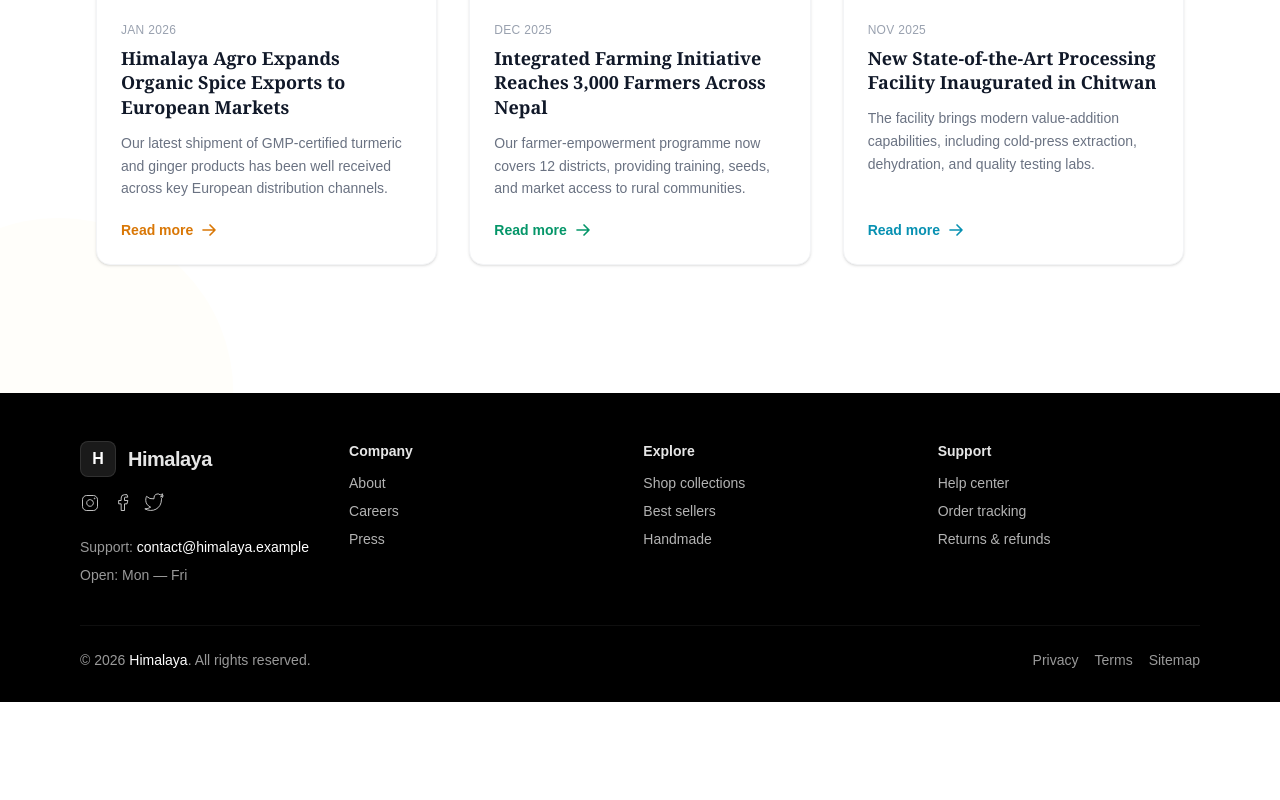
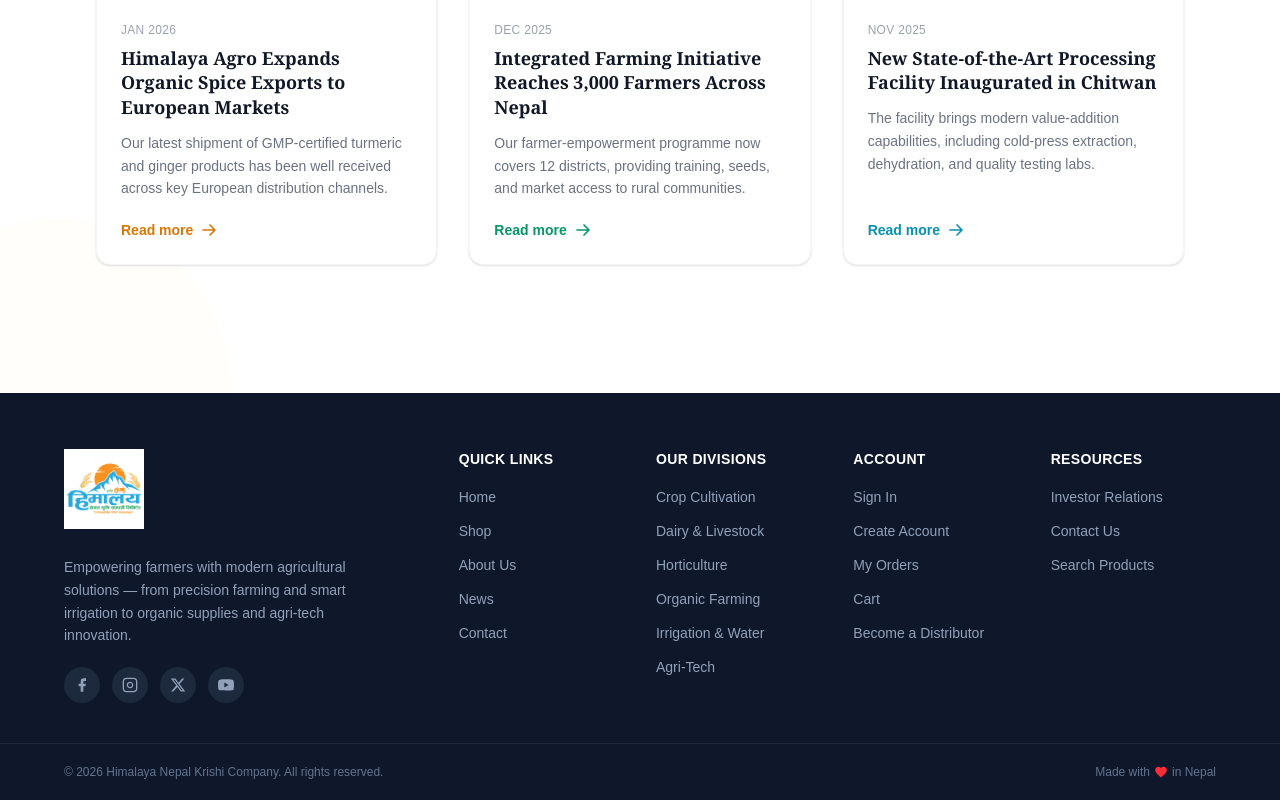
Before and after one commit to BishowDevkota/himalayan-agro, a Next.js app: page / in a window 1280 px wide. Shown: the part 6203-7003 px from the top of the page. Before the commit the page ends 6905 px from the top, so only its background shows below. Built offline with nearby package versions, Linux system fonts and the light colour scheme; no server answers; the database is empty.

Commit message:
footer changed

```diff
--- a/app/components/ContactForm.tsx
+++ b/app/components/ContactForm.tsx
@@ -72,8 +72,10 @@ export default function ContactForm() {
 
         <div className="bg-white rounded-3xl md:rounded-l-none md:rounded-r-3xl shadow-2xl shadow-gray-200/60 p-8 sm:p-10 lg:p-12 text-slate-900 relative">
           <div className="max-w-xl mx-auto">
-            <div className="md:hidden mb-8">
-              <p className="text-xs font-semibold uppercase tracking-widest text-gray-300">Himalaya</p>
+            <div className="md:hidden mb-8 -mx-8 -mt-8 sm:-mx-10 sm:-mt-10 rounded-t-3xl bg-[#0f2a4a] px-6 py-8 text-center">
+              <p className="text-xs font-semibold uppercase tracking-widest text-white/40 mb-3">Himalaya Agro</p>
+              <h2 className="text-2xl font-extrabold text-white leading-tight">Let&apos;s talk</h2>
+              <p className="mt-2 text-sm text-white/70 max-w-xs mx-auto">Share your needs and our team will reach out within 24 hours.</p>
             </div>
 
             <div className="mb-8">
--- a/app/components/DistributorSignupClient.tsx
+++ b/app/components/DistributorSignupClient.tsx
@@ -210,14 +210,16 @@ export default function DistributorSignupClient({ from }: { from?: string }) {
           className="bg-white rounded-3xl lg:rounded-l-none lg:rounded-r-3xl shadow-2xl shadow-gray-200/60 p-8 sm:p-10 xl:p-12 text-slate-900 relative"
         >
           <div className="max-w-lg mx-auto">
-            {/* Mobile brand */}
+            {/* Mobile brand header */}
             <motion.div
               initial={{ opacity: 0 }}
               animate={{ opacity: 1 }}
               transition={{ delay: 0.1, duration: 0.4 }}
-              className="lg:hidden mb-8"
+              className="lg:hidden mb-8 -mx-8 -mt-8 sm:-mx-10 sm:-mt-10 xl:-mx-12 xl:-mt-12 rounded-t-3xl bg-[#0f2a4a] px-6 py-8 text-center"
             >
-              <p className="text-xs font-semibold uppercase tracking-widest text-gray-300">Himalaya</p>
+              <p className="text-xs font-semibold uppercase tracking-widest text-white/40 mb-3">Himalaya Agro</p>
+              <h2 className="text-2xl font-extrabold text-white leading-tight">Open your store</h2>
+              <p className="mt-2 text-sm text-white/70 max-w-xs mx-auto">Submit your distributor application. Our team will review and activate your store.</p>
             </motion.div>
 
             <motion.div variants={itemVariants} className="mb-8">
--- a/app/components/Footer.tsx
+++ b/app/components/Footer.tsx
@@ -3,74 +3,113 @@
 import React from "react";
 import Link from "next/link";
 
+const footerLinks = [
+  {
+    title: "Quick Links",
+    links: [
+      { label: "Home", href: "/" },
+      { label: "Shop", href: "/shop" },
+      { label: "About Us", href: "/about" },
+      { label: "News", href: "/news" },
+      { label: "Contact", href: "/contact" },
+    ],
+  },
+  {
+    title: "Our Divisions",
+    links: [
+      { label: "Crop Cultivation", href: "/company/crop-cultivation" },
+      { label: "Dairy & Livestock", href: "/company/dairy-livestock" },
+      { label: "Horticulture", href: "/company/horticulture" },
+      { label: "Organic Farming", href: "/company/organic-farming" },
+      { label: "Irrigation & Water", href: "/company/irrigation-water" },
+      { label: "Agri-Tech", href: "/company/agri-tech" },
+    ],
+  },
+  {
+    title: "Account",
+    links: [
+      { label: "Sign In", href: "/login" },
+      { label: "Create Account", href: "/register" },
+      { label: "My Orders", href: "/my-orders" },
+      { label: "Cart", href: "/cart" },
+      { label: "Become a Distributor", href: "/register/distributor" },
+    ],
+  },
+  {
+    title: "Resources",
+    links: [
+      { label: "Investor Relations", href: "/investor" },
+      { label: "Contact Us", href: "/contact" },
+      { label: "Search Products", href: "/search" },
+    ],
+  },
+];
+
 export default function Footer() {
   return (
-    <footer className="bg-black text-white/90 pt-12 pb-8 px-6 md:px-12 lg:px-20">
-      <div className="max-w-7xl mx-auto">
-        <div className="flex flex-col md:flex-row md:items-start md:justify-between gap-10">
-
-          {/* Brand (no mission paragraph) */}
-          <div className="md:max-w-sm">
-            <Link href="/" className="flex items-center gap-3 mb-4" aria-label="Himalaya home">
-              <div className="w-9 h-9 bg-white/10 border border-white/10 rounded-lg flex items-center justify-center text-white font-semibold">H</div>
-              <span className="text-xl font-semibold tracking-tight">Himalaya</span>
+    <footer className="bg-slate-900 text-slate-300">
+      <div className="max-w-7xl mx-auto px-6 md:px-10 lg:px-16 pt-14 pb-10">
+        <div className="grid grid-cols-1 md:grid-cols-2 lg:grid-cols-12 gap-10 lg:gap-8">
+          {/* Brand column */}
+          <div className="lg:col-span-4">
+            <Link href="/" className="inline-block mb-5" aria-label="Himalaya home">
+              <img
+                src="/logo.jpeg"
+                alt="Himalaya Nepal Krishi"
+                className="h-16 sm:h-20 w-auto object-contain"
+                onError={(e: React.SyntheticEvent<HTMLImageElement>) => {
+                  e.currentTarget.onerror = null;
+                  e.currentTarget.src = "/wide-logo.jpeg";
+                }}
+              />
             </Link>
-
-            <div className="mt-2 flex items-center gap-3">
-              <a aria-label="Instagram" href="#" className="text-white opacity-90 hover:opacity-100 transition-opacity">
-                <svg className="w-5 h-5" viewBox="0 0 24 24" fill="none" stroke="currentColor"><rect x="3" y="3" width="18" height="18" rx="5" ry="5"/><path d="M16 11.37A4 4 0 1 1 12.63 8 4 4 0 0 1 16 11.37z"/><circle cx="17.5" cy="6.5" r="0.5"/></svg>
+            <p className="text-sm leading-relaxed text-slate-400 max-w-xs">
+              Empowering farmers with modern agricultural solutions — from precision farming and smart irrigation to organic supplies and agri-tech innovation.
+            </p>
+            <div className="mt-5 flex items-center gap-3">
+              <a aria-label="Facebook" href="#" className="w-9 h-9 rounded-full bg-slate-800 hover:bg-cyan-600 flex items-center justify-center text-slate-400 hover:text-white transition-all duration-200">
+                <svg className="w-4 h-4" viewBox="0 0 24 24" fill="currentColor"><path d="M18 2h-3a5 5 0 00-5 5v3H7v4h3v8h4v-8h3l1-4h-4V7a1 1 0 011-1h3z"/></svg>
               </a>
-              <a aria-label="Facebook" href="#" className="text-white opacity-90 hover:opacity-100 transition-opacity">
-                <svg className="w-5 h-5" viewBox="0 0 24 24" fill="none" stroke="currentColor"><path d="M18 2h-3a4 4 0 0 0-4 4v3H8v4h3v8h4v-8h3l1-4h-4V6a1 1 0 0 1 1-1h3z"/></svg>
+              <a aria-label="Instagram" href="#" className="w-9 h-9 rounded-full bg-slate-800 hover:bg-cyan-600 flex items-center justify-center text-slate-400 hover:text-white transition-all duration-200">
+                <svg className="w-4 h-4" viewBox="0 0 24 24" fill="none" stroke="currentColor" strokeWidth="2"><rect x="2" y="2" width="20" height="20" rx="5" ry="5"/><path d="M16 11.37A4 4 0 1112.63 8 4 4 0 0116 11.37z"/><line x1="17.5" y1="6.5" x2="17.51" y2="6.5"/></svg>
               </a>
-              <a aria-label="Twitter" href="#" className="text-white opacity-90 hover:opacity-100 transition-opacity">
-                <svg className="w-5 h-5" viewBox="0 0 24 24" fill="none" stroke="currentColor"><path d="M23 3a10.9 10.9 0 0 1-3.14 1.53A4.48 4.48 0 0 0 22.43 1s-2 .95-3 1.18A4.5 4.5 0 0 0 12 6v1A10.66 10.66 0 0 1 3 4s-4 9 5 13a11.64 11.64 0 0 1-7 2c9 5 20 0 20-11.5a4.5 4.5 0 0 0-.08-.83A7.72 7.72 0 0 0 23 3z"/></svg>
+              <a aria-label="X / Twitter" href="#" className="w-9 h-9 rounded-full bg-slate-800 hover:bg-cyan-600 flex items-center justify-center text-slate-400 hover:text-white transition-all duration-200">
+                <svg className="w-4 h-4" viewBox="0 0 24 24" fill="currentColor"><path d="M18.244 2.25h3.308l-7.227 8.26 8.502 11.24H16.17l-5.214-6.817L4.99 21.75H1.68l7.73-8.835L1.254 2.25H8.08l4.713 6.231zm-1.161 17.52h1.833L7.084 4.126H5.117z"/></svg>
               </a>
-            </div>
-
-            <div className="mt-6 text-sm text-white/60">
-              <div>Support: <a href="/contact" className="text-white hover:underline">contact@himalaya.example</a></div>
-              <div className="mt-2">Open: <span className="font-medium">Mon — Fri</span></div>
+              <a aria-label="YouTube" href="#" className="w-9 h-9 rounded-full bg-slate-800 hover:bg-cyan-600 flex items-center justify-center text-slate-400 hover:text-white transition-all duration-200">
+                <svg className="w-4 h-4" viewBox="0 0 24 24" fill="currentColor"><path d="M23.498 6.186a3.016 3.016 0 00-2.122-2.136C19.505 3.545 12 3.545 12 3.545s-7.505 0-9.377.505A3.017 3.017 0 00.502 6.186C0 8.07 0 12 0 12s0 3.93.502 5.814a3.016 3.016 0 002.122 2.136c1.871.505 9.376.505 9.376.505s7.505 0 9.377-.505a3.015 3.015 0 002.122-2.136C24 15.93 24 12 24 12s0-3.93-.502-5.814zM9.545 15.568V8.432L15.818 12l-6.273 3.568z"/></svg>
+              </a>
             </div>
           </div>
 
-          {/* Links grid (3 columns) */}
-          <div className="grid grid-cols-1 sm:grid-cols-3 gap-8 flex-1">
-            <div>
-              <h4 className="text-sm font-semibold">Company</h4>
-              <ul className="mt-3 space-y-2 text-sm text-white/70">
-                <li><Link href="/about" className="hover:text-white">About</Link></li>
-                <li><Link href="/careers" className="hover:text-white">Careers</Link></li>
-                <li><Link href="/press" className="hover:text-white">Press</Link></li>
+          {/* Link columns */}
+          {footerLinks.map((section) => (
+            <div key={section.title} className="lg:col-span-2">
+              <h4 className="text-sm font-semibold text-white tracking-wide uppercase mb-4">{section.title}</h4>
+              <ul className="space-y-2.5">
+                {section.links.map((link) => (
+                  <li key={link.href + link.label}>
+                    <Link href={link.href} className="text-sm text-slate-400 hover:text-cyan-400 transition-colors duration-200">
+                      {link.label}
+                    </Link>
+                  </li>
+                ))}
               </ul>
             </div>
+          ))}
+        </div>
+      </div>
 
-            <div>
-              <h4 className="text-sm font-semibold">Explore</h4>
-              <ul className="mt-3 space-y-2 text-sm text-white/70">
-                <li><Link href="/shop" className="hover:text-white">Shop collections</Link></li>
-                <li><Link href="/shop?best-sellers" className="hover:text-white">Best sellers</Link></li>
-                <li><Link href="/collections/handmade" className="hover:text-white">Handmade</Link></li>
-              </ul>
-            </div>
-
-            <div>
-              <h4 className="text-sm font-semibold">Support</h4>
-              <ul className="mt-3 space-y-2 text-sm text-white/70">
-                <li><Link href="/help" className="hover:text-white">Help center</Link></li>
-                <li><Link href="/orders" className="hover:text-white">Order tracking</Link></li>
-                <li><Link href="/returns" className="hover:text-white">Returns & refunds</Link></li>
-              </ul>
-            </div>
-          </div>
-        </div>
-
-        <div className="mt-10 border-t border-white/6 pt-6 flex flex-col md:flex-row items-center justify-between gap-4 text-sm text-white/60">
-          <div>© {new Date().getFullYear()} <Link href="/" className="text-white">Himalaya</Link>. All rights reserved.</div>
-          <div className="flex items-center gap-4">
-            <Link href="/privacy" className="hover:text-white">Privacy</Link>
-            <Link href="/terms" className="hover:text-white">Terms</Link>
-            <Link href="/sitemap.xml" className="hover:text-white">Sitemap</Link>
+      {/* Bottom bar */}
+      <div className="border-t border-slate-800">
+        <div className="max-w-7xl mx-auto px-6 md:px-10 lg:px-16 py-5 flex flex-col sm:flex-row items-center justify-between gap-3">
+          <p className="text-xs text-slate-500">
+            © {new Date().getFullYear()} Himalaya Nepal Krishi Company. All rights reserved.
+          </p>
+          <div className="flex items-center gap-1 text-xs text-slate-500">
+            <span>Made with</span>
+            <svg className="w-3.5 h-3.5 text-red-500" viewBox="0 0 24 24" fill="currentColor"><path d="M12 21.35l-1.45-1.32C5.4 15.36 2 12.28 2 8.5 2 5.42 4.42 3 7.5 3c1.74 0 3.41.81 4.5 2.09C13.09 3.81 14.76 3 16.5 3 19.58 3 22 5.42 22 8.5c0 3.78-3.4 6.86-8.55 11.54L12 21.35z"/></svg>
+            <span>in Nepal</span>
           </div>
         </div>
       </div>
--- a/app/components/LoginClient.tsx
+++ b/app/components/LoginClient.tsx
@@ -190,14 +190,16 @@ export default function LoginClient({ from, serverError }: { from: string; serve
           className="bg-white rounded-3xl md:rounded-l-none md:rounded-r-3xl shadow-2xl shadow-gray-200/60 p-8 sm:p-10 lg:p-12 text-slate-900 relative"
         >
           <div className="max-w-sm mx-auto">
-            {/* Mobile brand */}
+            {/* Mobile brand header */}
             <motion.div
               initial={{ opacity: 0 }}
               animate={{ opacity: 1 }}
               transition={{ delay: 0.1, duration: 0.4 }}
-              className="md:hidden mb-8"
+              className="md:hidden mb-8 -mx-8 -mt-8 sm:-mx-10 sm:-mt-10 rounded-t-3xl bg-[#0f2a4a] px-6 py-8 text-center"
             >
-              <p className="text-xs font-semibold uppercase tracking-widest text-gray-300">Himalaya</p>
+              <p className="text-xs font-semibold uppercase tracking-widest text-white/40 mb-3">Himalaya Agro</p>
+              <h2 className="text-2xl font-extrabold text-white leading-tight">Welcome back</h2>
+              <p className="mt-2 text-sm text-white/70 max-w-xs mx-auto">Sign in to manage your orders and check out faster.</p>
             </motion.div>
 
             <motion.div variants={itemVariants} className="mb-8">
--- a/app/components/Navbar.tsx
+++ b/app/components/Navbar.tsx
@@ -408,14 +408,15 @@ export default function Navbar() {
               className="lg:hidden fixed top-0 left-0 bottom-0 z-50 w-[270px] sm:w-[300px] shadow-2xl flex flex-col pointer-events-auto"
             >
               {/* White logo header */}
-              <div className="flex items-center justify-between px-5 py-4 bg-white shrink-0">
-                <Link href="/" onClick={() => setMobileOpen(false)} className="flex items-center">
-                  <img src="/logo_original.png" alt="Himalaya" className="h-11 w-auto object-contain"
-                    onError={(e: React.SyntheticEvent<HTMLImageElement>) => { e.currentTarget.onerror = null; e.currentTarget.src = "/placeholder.png"; }} />
-                </Link>
-                <motion.button whileTap={{ scale: 0.85 }} onClick={() => setMobileOpen(false)} className="p-2 rounded-lg hover:bg-gray-100 transition-colors text-slate-500" aria-label="Close menu">
+              <div className="flex flex-col items-center justify-center px-5 py-6 bg-white shrink-0 relative">
+                <motion.button whileTap={{ scale: 0.85 }} onClick={() => setMobileOpen(false)} className="absolute top-3 right-3 p-2 rounded-lg hover:bg-gray-100 transition-colors text-slate-400" aria-label="Close menu">
                   <IconClose size={18} />
                 </motion.button>
+                <Link href="/" onClick={() => setMobileOpen(false)} className="flex items-center justify-center">
+                  <img src="/logo.jpeg" alt="Himalaya" className="w-[200px] sm:w-[220px] h-auto object-contain"
+                    onError={(e: React.SyntheticEvent<HTMLImageElement>) => { e.currentTarget.onerror = null; e.currentTarget.src = "/wide-logo.jpeg"; }} />
+                </Link>
+                <div className="mt-3 h-[2px] w-full bg-gradient-to-r from-transparent via-cyan-500/30 to-transparent" />
               </div>
 
               {/* Dark body — matches admin sidebar */}
--- a/app/components/SignupClient.tsx
+++ b/app/components/SignupClient.tsx
@@ -187,14 +187,16 @@ export default function SignupClient({ from }: { from?: string }) {
           className="bg-white rounded-3xl md:rounded-l-none md:rounded-r-3xl shadow-2xl shadow-gray-200/60 p-8 sm:p-10 lg:p-12 text-slate-900 relative"
         >
           <div className="max-w-sm mx-auto">
-            {/* Mobile brand */}
+            {/* Mobile brand header */}
             <motion.div
               initial={{ opacity: 0 }}
               animate={{ opacity: 1 }}
               transition={{ delay: 0.1, duration: 0.4 }}
-              className="md:hidden mb-8"
+              className="md:hidden mb-8 -mx-8 -mt-8 sm:-mx-10 sm:-mt-10 rounded-t-3xl bg-[#0f2a4a] px-6 py-8 text-center"
             >
-              <p className="text-xs font-semibold uppercase tracking-widest text-gray-300">Himalaya</p>
+              <p className="text-xs font-semibold uppercase tracking-widest text-white/40 mb-3">Himalaya Agro</p>
+              <h2 className="text-2xl font-extrabold text-white leading-tight">Get started</h2>
+              <p className="mt-2 text-sm text-white/70 max-w-xs mx-auto">Create an account to save orders, track shipments and access buyer-only pricing.</p>
             </motion.div>
 
             <motion.div variants={itemVariants} className="mb-8">
```
Also changed, not shown: app/components/home/WhatWeDo.tsx (+2 -8 lines).
